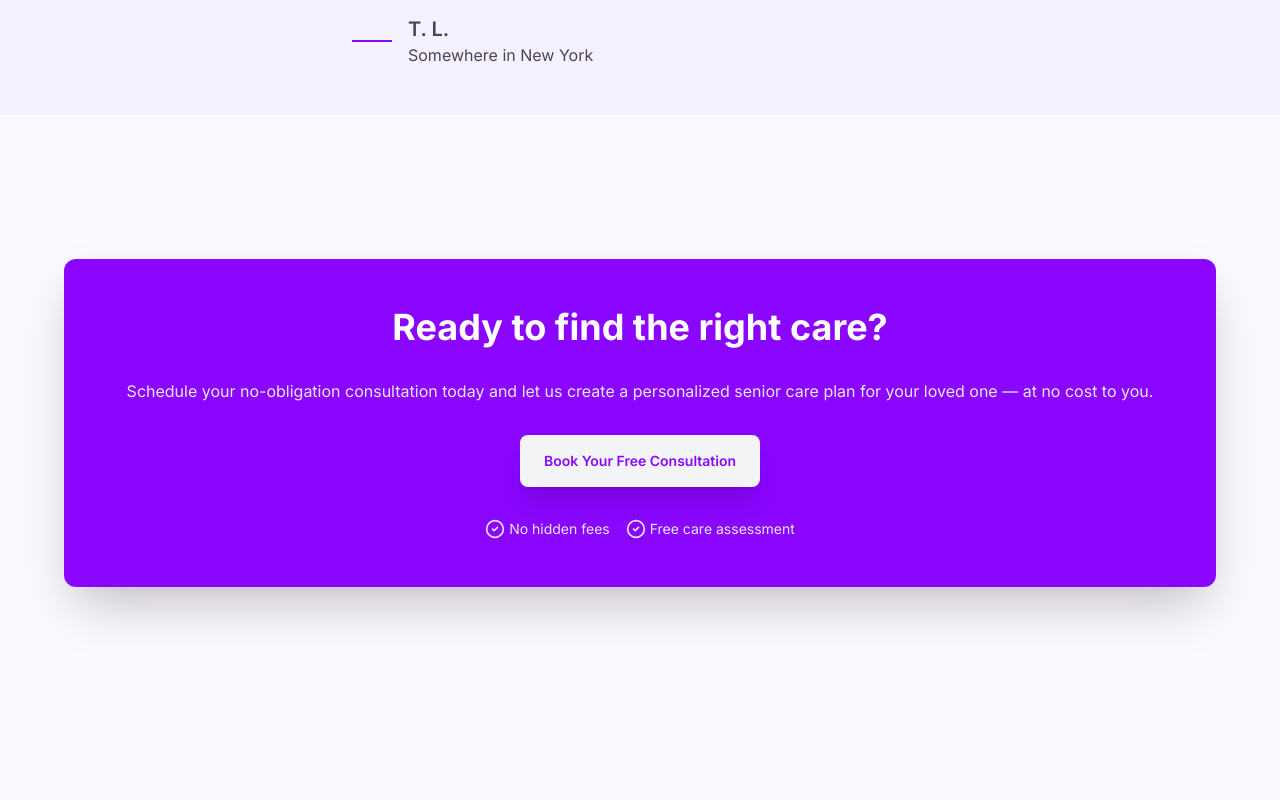
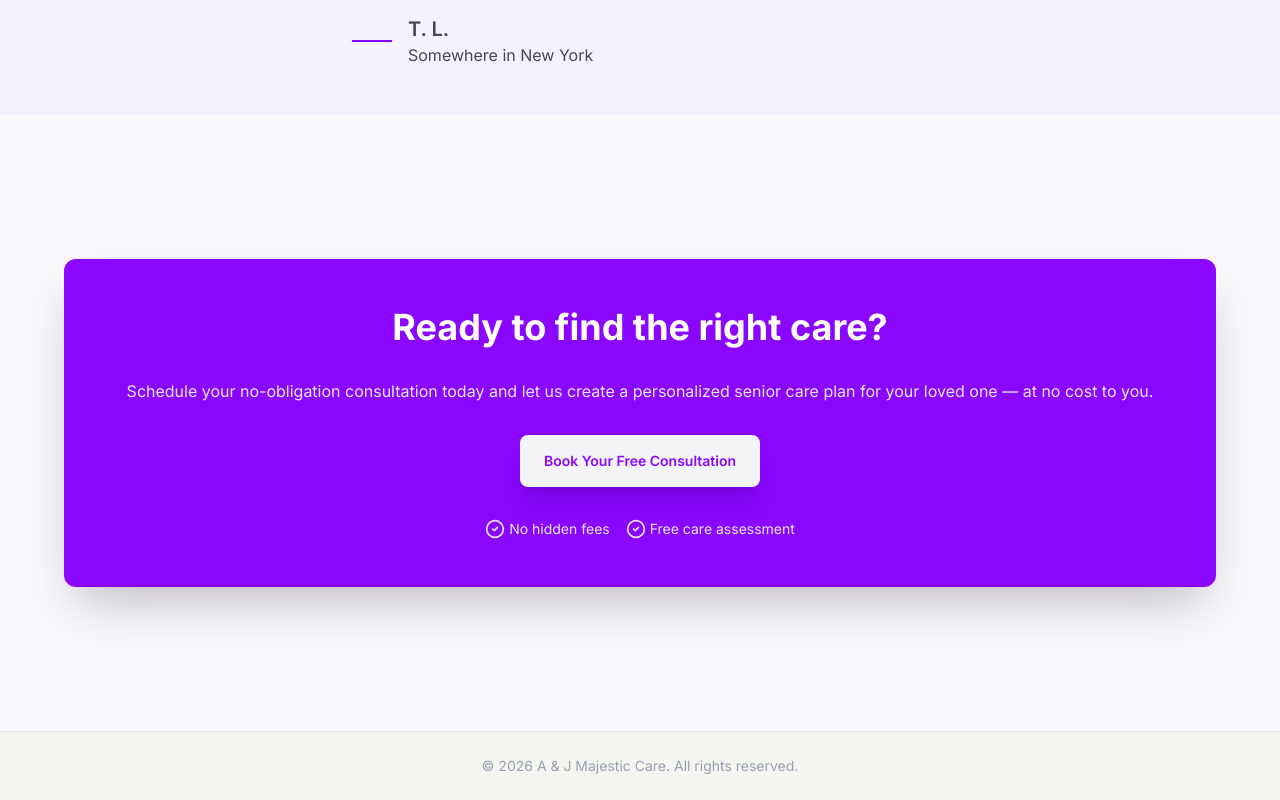
Before and after one commit to Charliezkie-cloud/ajmajesticcare, a Next.js app: page / in a window 1280 px wide. Shown: the part 2410-3210 px from the top of the page. Before the commit the page ends 3141 px from the top, so only its background shows below. Built offline with nearby package versions, Linux system fonts and the light colour scheme; a web font is replaced by a local one.

Commit message:
Add Footer Component with Automatic Year Update #5

```diff
--- a/app/layout.tsx
+++ b/app/layout.tsx
@@ -6,6 +6,7 @@ import { Manrope, Inter, Playwrite_IE } from "next/font/google";
 import UtilityBar from "@/components/layout/UtilityBar";
 import Navbar from "@/components/layout/Navbar";
 import HeaderHeightProvider from "@/components/layout/HeaderHeightProvider";
+import Footer from "@/components/layout/Footer";
 
 const manrope = Manrope({
   variable: "--font-sans-manrope",
@@ -29,8 +30,7 @@ export const metadata: Metadata = {
 export default function RootLayout({ children }: Readonly<{ children: React.ReactNode }>) {
   return (
     <html lang="en">
-      <body className={`${manrope.variable} ${inter.variable} ${playwriteIreland.variable} h-full antialiased`}
-        style={{ background: "#FCF8FF", color: "#4C4356" }}>
+      <body className={`${manrope.variable} ${inter.variable} ${playwriteIreland.variable} h-full antialiased`} style={{ background: "#FCF8FF", color: "#4C4356" }}>
         <HeaderHeightProvider>
           <UtilityBar />
           <Navbar />
@@ -38,6 +38,7 @@ export default function RootLayout({ children }: Readonly<{ children: React.Reac
         <main className="pt-[var(--header-height)] my-12">
           {children}
         </main>
+        <Footer />
       </body>
     </html>
   );
```
